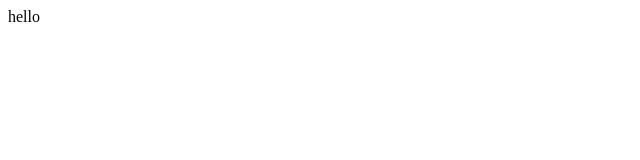
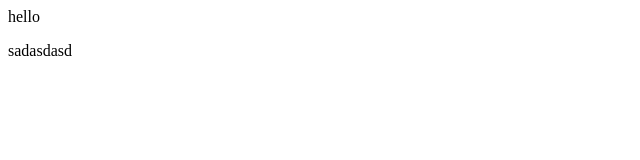
Before and after one commit to cnaheidari/mySecondProject, a plain HTML site: page index.html in a window 1280 px wide. Shown: the full height of the page, 0-640 px from the left. Drawn offline with Linux system fonts and the light colour scheme.

Commit message:
new commit

```diff
--- a/index.html
+++ b/index.html
@@ -8,5 +8,6 @@
 </head>
 <body>
     hello
+    <p>sadasdasd</p>
 </body>
 </html>
```
